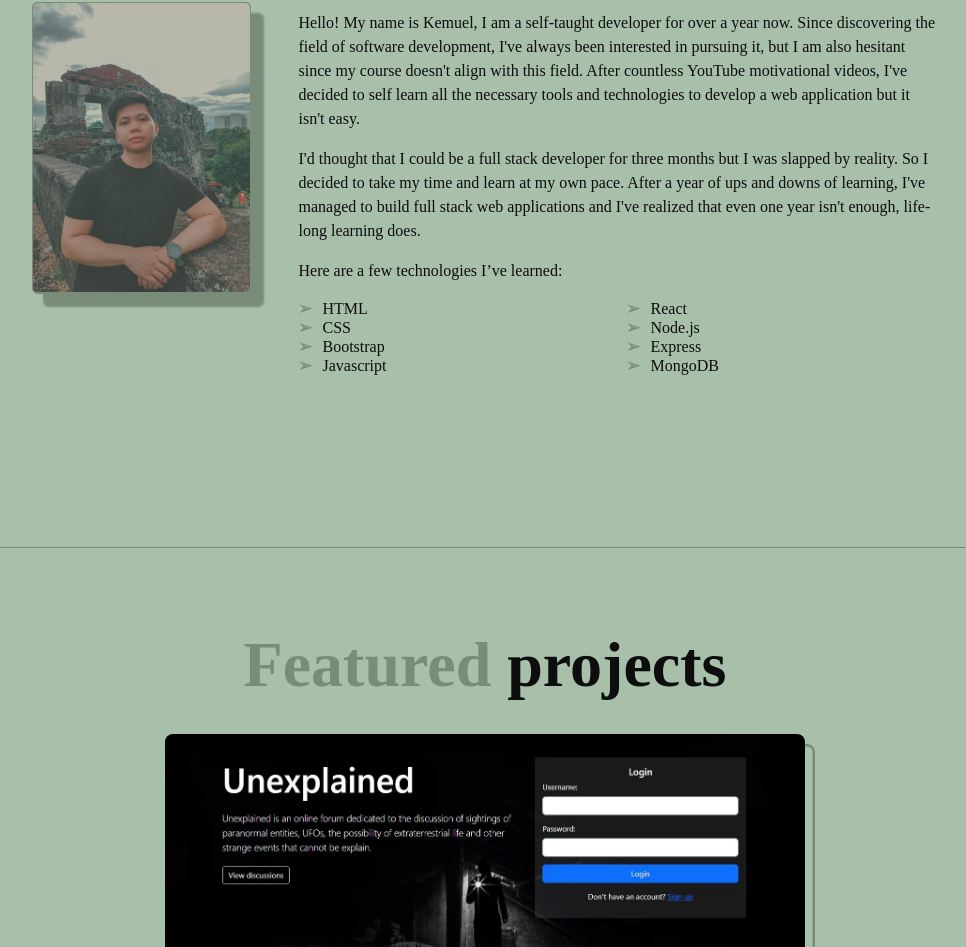
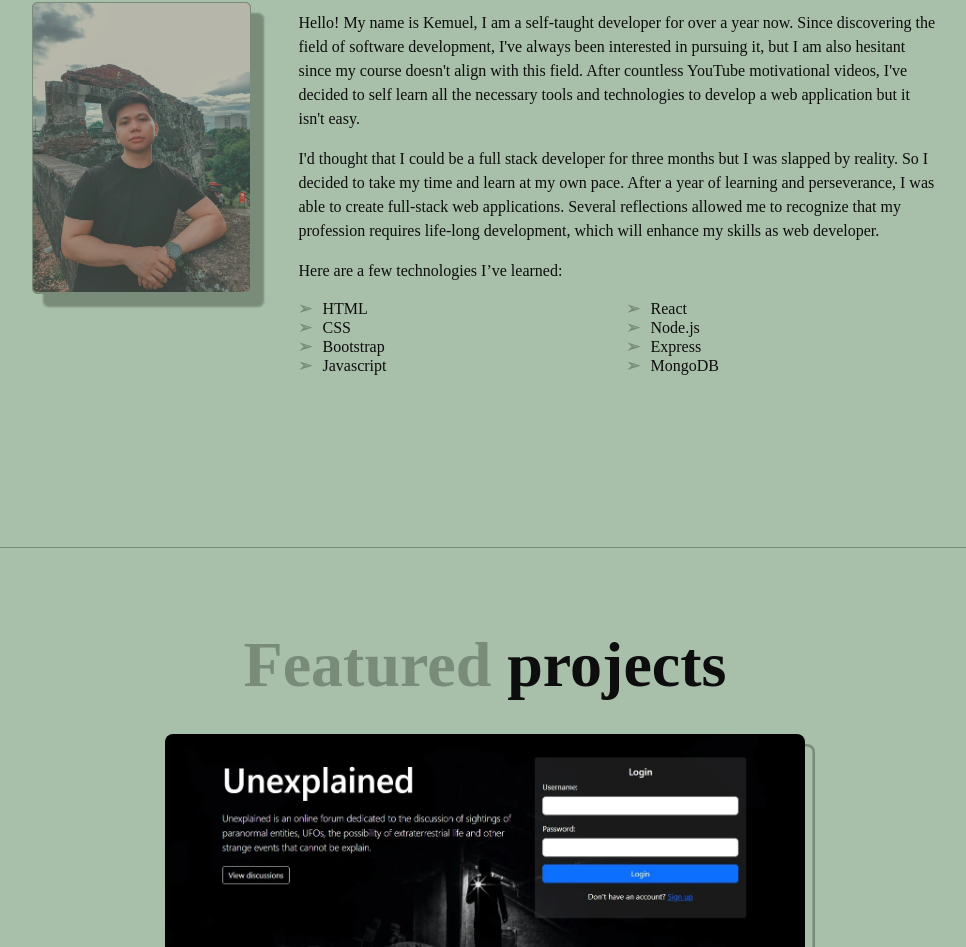
Before and after one commit to kemuelGermones/Portfolio, a React (Vite) app: page / in a window 1280 px wide. Shown: the part 1052-1999 px from the top of the page, without its empty margins (155-1121 px from the left). Built offline with nearby package versions, Linux system fonts and the light colour scheme.

Commit message:
Changed paragraph in about section

```diff
--- a/src/components/section/AboutSection.jsx
+++ b/src/components/section/AboutSection.jsx
@@ -30,9 +30,10 @@ function AboutSection() {
         <p data-aos="fade-up">
           I'd thought that I could be a full stack developer for three months
           but I was slapped by reality. So I decided to take my time and learn
-          at my own pace. After a year of ups and downs of learning, I've
-          managed to build full stack web applications and I've realized that
-          even one year isn't enough, life-long learning does.
+          at my own pace. After a year of learning and perseverance, I was able
+          to create full-stack web applications. Several reflections allowed me
+          to recognize that my profession requires life-long development, which
+          will enhance my skills as web developer.
         </p>
         <p data-aos="fade-up">Here are a few technologies I’ve learned:</p>
         <ul data-aos="fade-up">
```
